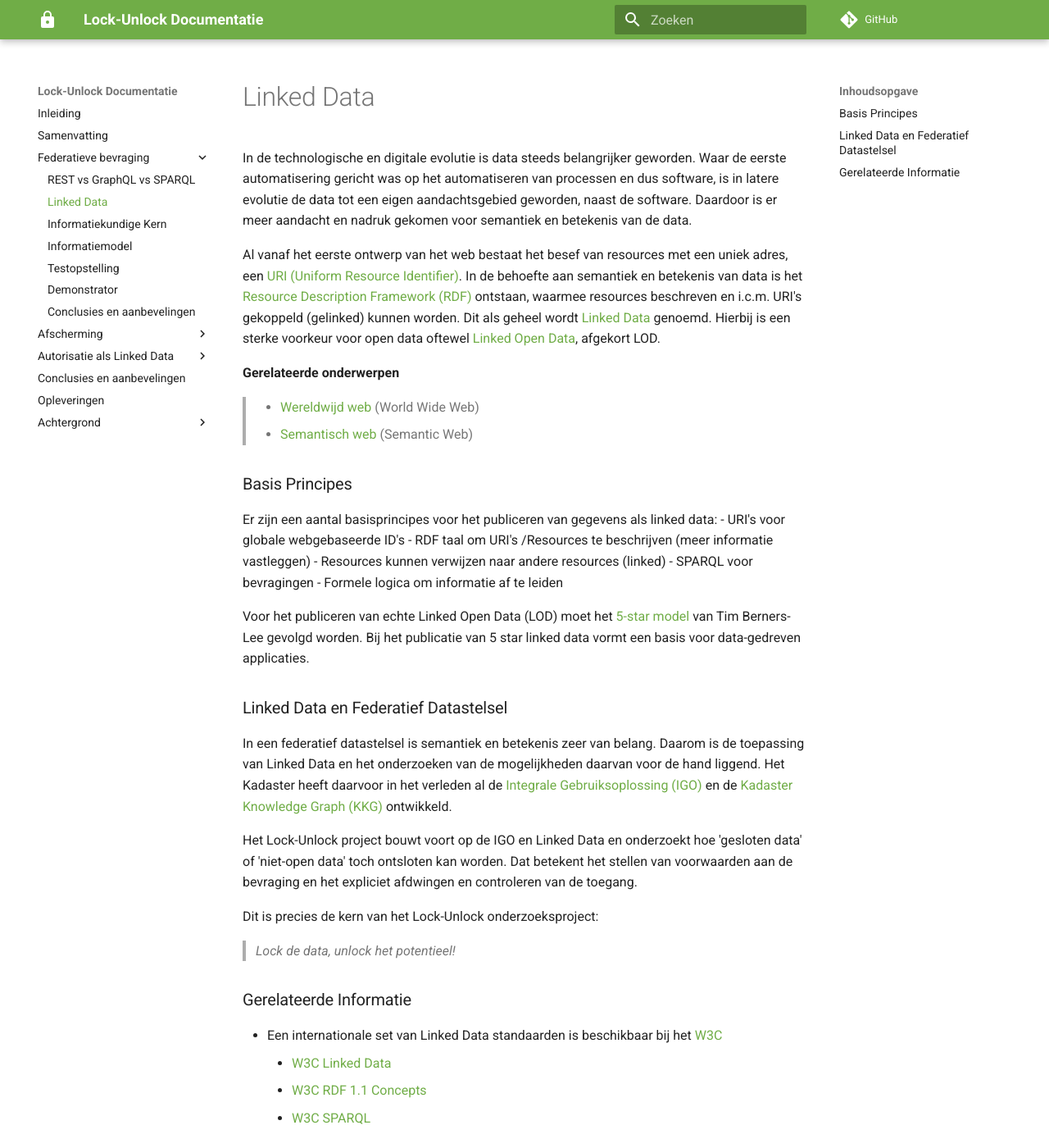
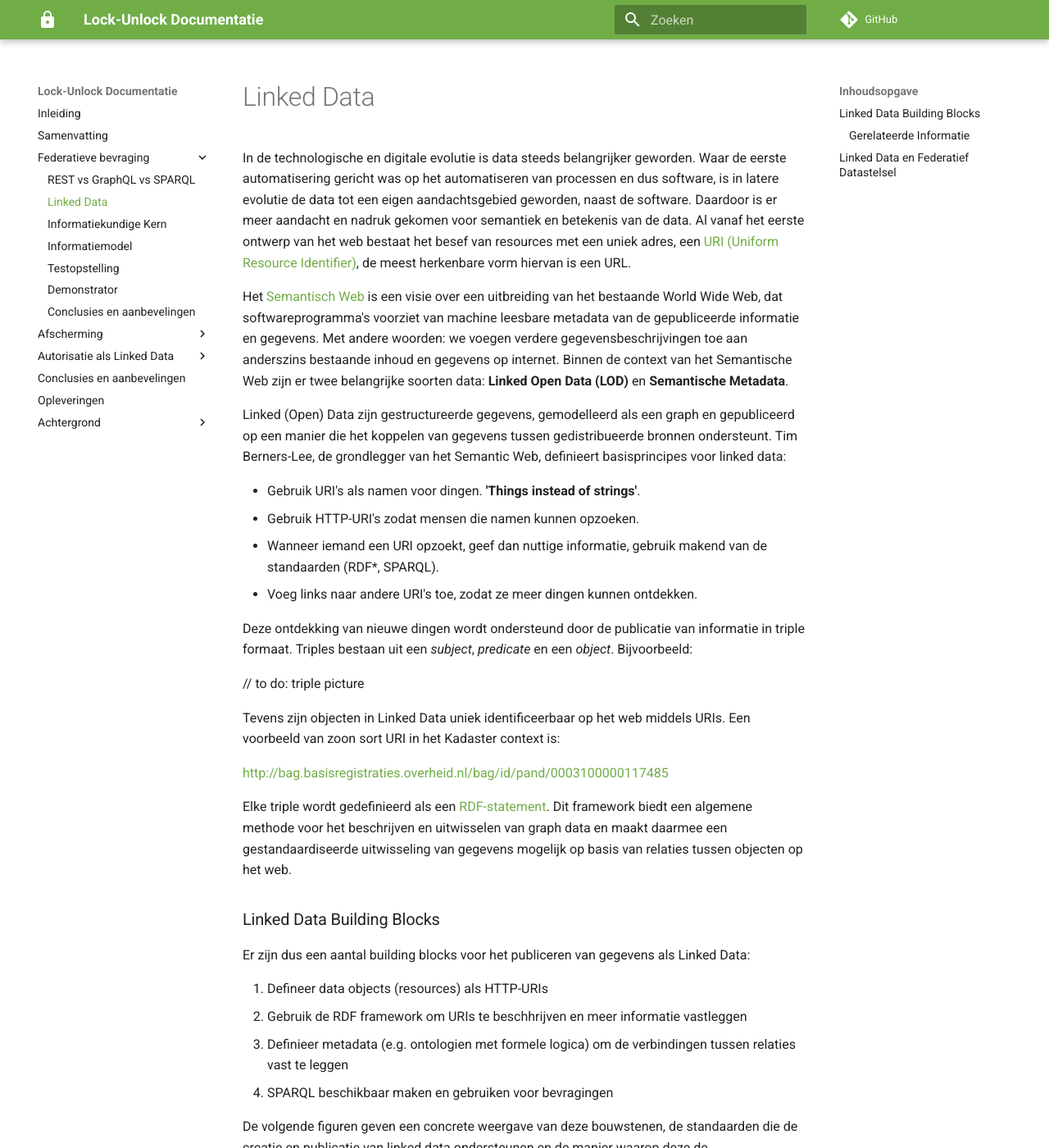
Before and after one commit to kadaster-labs/lock-unlock-docs, an MkDocs documentation site: the page built from docs/federatieve-bevraging/linkeddata.md, in a window 1280 px wide and 1400 px high. Shown: the whole window at 82% size. Built offline with MkDocs 1.6.1 and Material for MkDocs 9.7.7, drawn with Linux system fonts in a browser that asks for light colours; comment, search, counter and statistics services are not loaded; some of the changed text lies outside the part shown.

Commit message:
Review: Linked Data

```diff
--- a/docs/federatieve-bevraging/linkeddata.md
+++ b/docs/federatieve-bevraging/linkeddata.md
@@ -1,27 +1,50 @@
 ---
 title: Linked Data
 ---
-In de technologische en digitale evolutie is data steeds belangrijker geworden. Waar de eerste automatisering gericht was op het automatiseren van processen en dus software, is in latere evolutie de data tot een eigen aandachtsgebied geworden, naast de software. Daardoor is er meer aandacht en nadruk gekomen voor semantiek en betekenis van de data.
+In de technologische en digitale evolutie is data steeds belangrijker geworden. Waar de eerste automatisering gericht was op het automatiseren van processen en dus software, is in latere evolutie de data tot een eigen aandachtsgebied geworden, naast de software. Daardoor is er meer aandacht en nadruk gekomen voor semantiek en betekenis van de data. Al vanaf het eerste ontwerp van het web bestaat het besef van resources met een uniek adres, een <a href="https://nl.wikipedia.org/wiki/Uniform_resource_identifier" target="_blank">URI (Uniform Resource Identifier)</a>, de meest herkenbare vorm hiervan is een URL.
 
-Al vanaf het eerste ontwerp van het web bestaat het besef van resources met een uniek adres, een <a href="https://nl.wikipedia.org/wiki/Uniform_resource_identifier" target="_blank">URI (Uniform Resource Identifier)</a>. In de behoefte aan semantiek en betekenis van data is het <a
-href="https://nl.wikipedia.org/wiki/Resource_Description_Framework" target="_blank">Resource Description Framework (RDF)</a> ontstaan, waarmee resources beschreven en i.c.m. URI's gekoppeld (gelinked) kunnen worden.  Dit als geheel wordt <a href="https://nl.wikipedia.org/wiki/Linked_data" target="_blank">Linked Data</a> genoemd. Hierbij is een sterke voorkeur voor open data oftewel <a href="https://nl.wikipedia.org/wiki/Linked_data#Linked_open_data" target="_blank">Linked Open Data</a>, afgekort LOD.
+Het [Semantisch Web](https://nl.wikipedia.org/wiki/Semantisch_web) is een visie over een uitbreiding van het bestaande World Wide Web, dat softwareprogramma's voorziet van machine leesbare metadata van de gepubliceerde informatie en gegevens. Met andere woorden: we voegen verdere gegevensbeschrijvingen toe aan anderszins bestaande inhoud en gegevens op internet. Binnen de context van het Semantische Web zijn er twee belangrijke soorten data: **Linked Open Data (LOD)** en **Semantische Metadata**.
 
-**Gerelateerde onderwerpen**
->
->   - <a href="https://nl.wikipedia.org/wiki/Wereldwijd_web" target="_blank">Wereldwijd web</a> (World
->   Wide Web)
->   - <a href="https://nl.wikipedia.org/wiki/Semantisch_web" target="_blank">Semantisch web</a>
->   (Semantic Web)
+Linked (Open) Data zijn gestructureerde gegevens, gemodelleerd als een graph en gepubliceerd op een manier die het koppelen van gegevens tussen gedistribueerde bronnen ondersteunt. Tim Berners-Lee, de grondlegger van het Semantic Web, definieert basisprincipes voor linked data:
 
-### Basis Principes
-Er zijn een aantal basisprincipes voor het publiceren van gegevens als linked data:
-- URI's voor globale webgebaseerde ID's
-- RDF taal om URI's /Resources te beschrijven (meer informatie vastleggen)
-- Resources kunnen verwijzen naar andere resources (linked)
-- SPARQL voor bevragingen
-- Formele logica om informatie af te leiden
+- Gebruik URI's als namen voor dingen. **'Things instead of strings'**.
+- Gebruik HTTP-URI's zodat mensen die namen kunnen opzoeken.
+- Wanneer iemand een URI opzoekt, geef dan nuttige informatie, gebruik makend van de standaarden (RDF*, SPARQL).
+- Voeg links naar andere URI's toe, zodat ze meer dingen kunnen ontdekken.
 
-Voor het publiceren van echte Linked Open Data (LOD) moet het [5-star model](https://5stardata.info/en/) van Tim Berners-Lee gevolgd worden. Bij het publicatie van 5 star linked data vormt een basis voor data-gedreven applicaties.
+Deze ontdekking van nieuwe dingen wordt ondersteund door de publicatie van informatie in triple formaat. Triples bestaan uit een _subject_, _predicate_ en een _object_. Bijvoorbeeld:
+
+// to do: triple picture
+
+Tevens zijn objecten in Linked Data uniek identificeerbaar op het web middels URIs. Een voorbeeld van zoon sort URI in het Kadaster context is:
+
+<a href=http://bag.basisregistraties.overheid.nl/bag/id/pand/0003100000117485>http://bag.basisregistraties.overheid.nl/bag/id/pand/0003100000117485</a>
+
+Elke triple wordt gedefinieerd als een [RDF-statement](https://nl.wikipedia.org/wiki/Resource_Description_Framework). Dit framework biedt een algemene methode voor het beschrijven en uitwisselen van graph data en maakt daarmee een gestandaardiseerde uitwisseling van gegevens mogelijk op basis van relaties tussen objecten op het web.
+
+### Linked Data Building Blocks
+Er zijn dus een aantal building blocks voor het publiceren van gegevens als Linked Data:
+
+1. Defineer data objects (resources) als HTTP-URIs
+2. Gebruik de RDF framework om URIs te beschhrijven en meer informatie vastleggen
+3. Definieer metadata (e.g. ontologien met formele logica) om de verbindingen tussen relaties vast te leggen
+4. SPARQL beschikbaar maken en gebruiken voor bevragingen
+
+De volgende figuren geven een concrete weergave van deze bouwstenen, de standaarden die de creatie en publicatie van linked data ondersteunen en de manier waarop deze de gebruikersinteractie met de resulterende data ondersteunen.
+
+| **Standaarden** | **Utility** |
+|:-:|:-:|
+|![building block linked data](images/theoretical-context-semantics.png)|![building block linked data](images/theoretical-context-semantics-2.png)|
+
+Source: Ongepubliceerde Lezing Linked data en Semantisch Web, University of Twente, [Dr Luiz Bonino](https://people.utwente.nl/l.o.boninodasilvasantos)
+
+Voor het publiceren van volledig Linked Data (LOD) moet het [5-star model](https://www.w3.org/2011/gld/wiki/5_Star_Linked_Data) van W3C gevolgd worden. Bij het publicatie van 5 star linked data vormt een basis voor data-gedreven applicaties. Onze toepassingen hierop zijn in de volgende sectie uitgelegd.
+
+#### Gerelateerde Informatie
+- Een internationale set van Linked Data standaarden is beschikbaar bij het [W3C](https://www.w3.org/)
+    - <a href="https://www.w3.org/wiki/LinkedData" target="_blank">W3C Linked Data</a>
+    - <a href="https://www.w3.org/TR/rdf11-concepts/" target="_blank">W3C RDF 1.1 Concepts</a>
+    - <a href="https://www.w3.org/TR/sparql11-query/" target="_blank">W3C SPARQL</a>
 
 ### Linked Data en Federatief Datastelsel
 In een federatief datastelsel is semantiek en betekenis zeer van belang. Daarom is de toepassing van Linked Data en het onderzoeken van de mogelijkheden daarvan voor de hand liggend. Het Kadaster heeft daarvoor in het verleden al de <a href="https://labs.kadaster.nl/cases/integralegebruiksoplossing" target="_blank">Integrale Gebruiksoplossing (IGO)</a> en de <a href="https://labs.kadaster.nl/thema/Knowledge_graph" target="_blank">Kadaster Knowledge Graph (KKG)</a> ontwikkeld.
@@ -31,8 +54,4 @@
 Dit is precies de kern van het Lock-Unlock onderzoeksproject:
 > _Lock de data, unlock het potentieel!_
 
-### Gerelateerde Informatie
-- Een internationale set van Linked Data standaarden is beschikbaar bij het [W3C](https://www.w3.org/)
-    - <a href="https://www.w3.org/wiki/LinkedData" target="_blank">W3C Linked Data</a>
-    - <a href="https://www.w3.org/TR/rdf11-concepts/" target="_blank">W3C RDF 1.1 Concepts</a>
-    - <a href="https://www.w3.org/TR/sparql11-query/" target="_blank">W3C SPARQL</a>
+In de volgende secties wordt beschrijven hoe Linked Data in dit project werd toegepast en toegepast.
```
Also changed, not shown: docs/federatieve-bevraging/images/theoretical-context-semantics-2.png (added), docs/federatieve-bevraging/images/theoretical-context-semantics.png (added).
